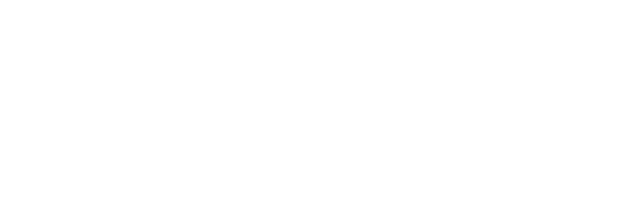
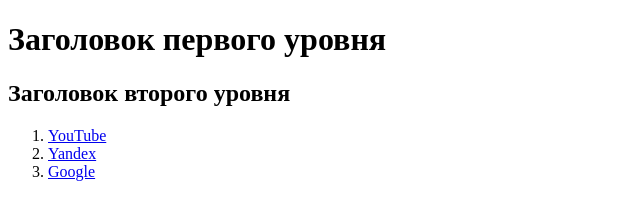
Before and after one commit to dwoichenkoDmitry/task-html, a website: page src/index.html in a window 1280 px wide. Shown: the whole page, without its empty margins (0-640 px from the left). Drawn offline with Linux system fonts and the light colour scheme.

Commit message:
Задание по HTML

```diff
--- a/src/index.html
+++ b/src/index.html
@@ -3,5 +3,13 @@
     <head>
         <title>HTML</title>
     </head>
-    <body></body>
+    <body>
+        <h1>Заголовок первого уровня</h1>
+        <h2>Заголовок второго уровня</h2>
+        <ol>
+            <li><a href="https://www.youtube.com/">YouTube</a></li>
+            <li><a href="https://yandex.ru/">Yandex</a></li>
+            <li><a href="https://www.google.ru/">Google</a></li>
+        </ol>
+    </body>
 </html>
```
Also changed, not shown: 1 other file.
